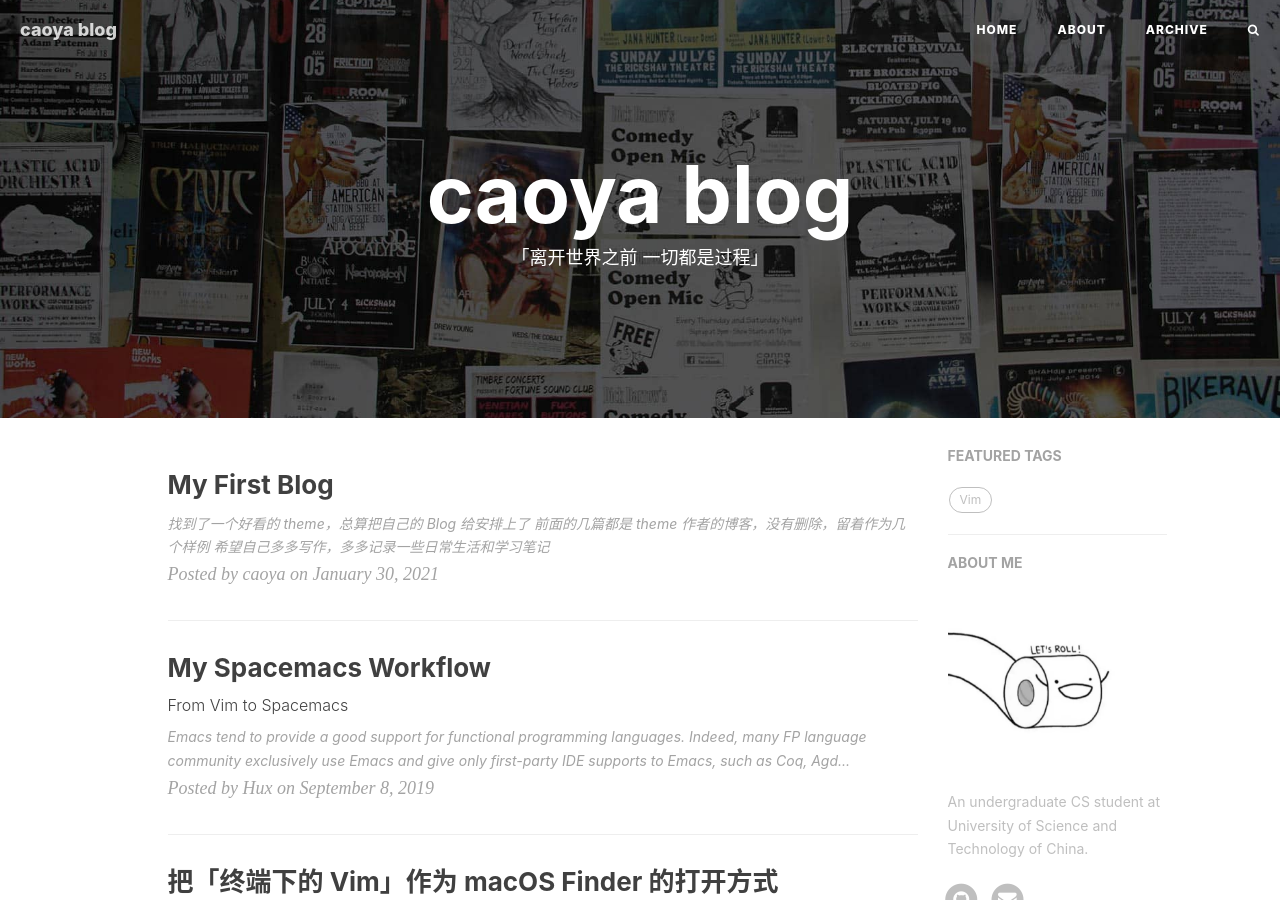
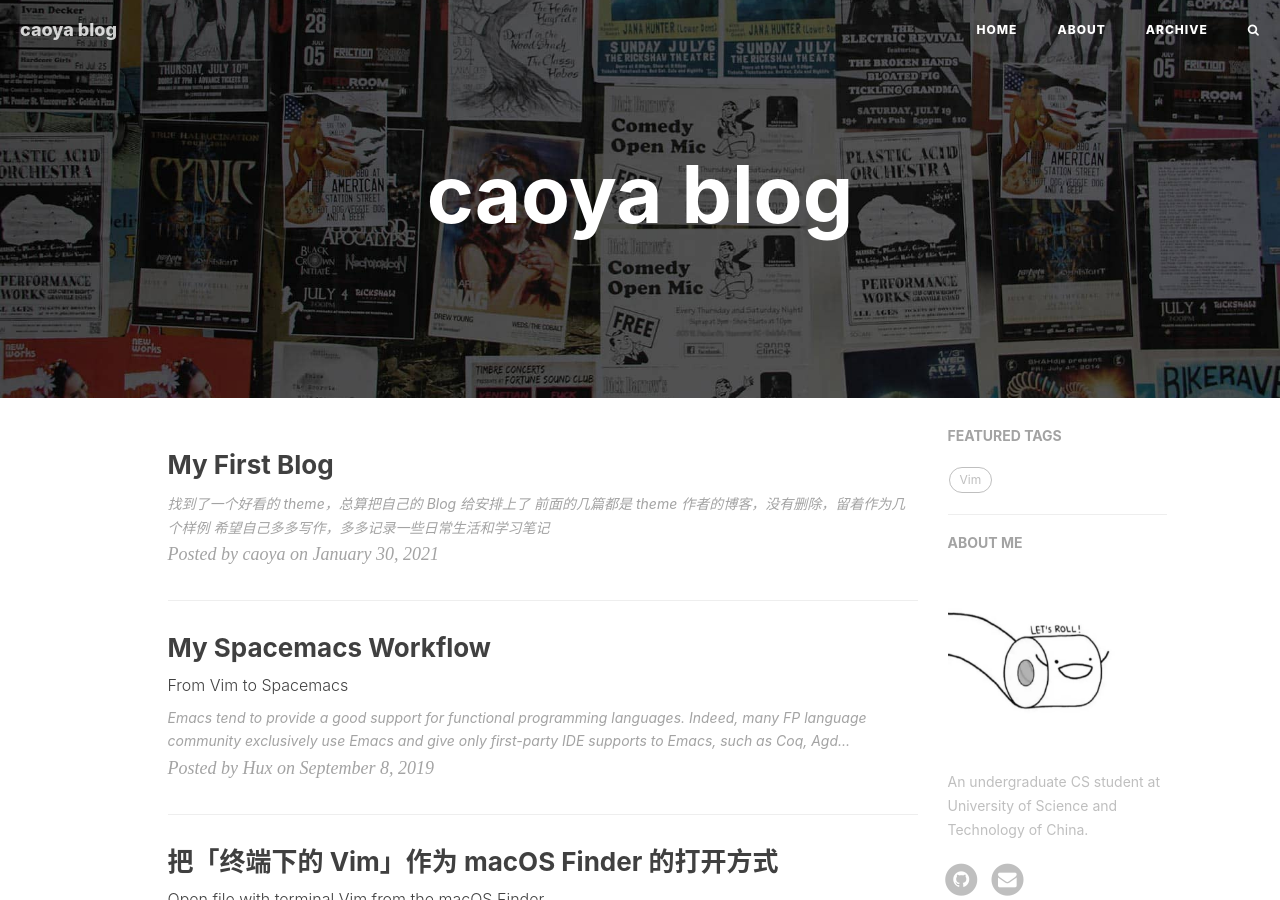
Before and after one commit to yuangcao/yuangcao.github.io, a Jekyll site: the page built from index.html, in a window 1280 px wide and 900 px high. Built offline with Jekyll 4.4.1, drawn with Linux system fonts in a browser that asks for light colours; nearby versions of some CDN libraries; the list of posts is cut into pages by our own code; comment, search, counter and statistics services are not loaded.

Commit message:
remove the description

```diff
--- a/about.html
+++ b/about.html
@@ -1,7 +1,6 @@
 ---
 layout: page
 title: "About"
-description: "《你是我的梦想》"
 header-img: "img/about-bg.jpg"
 multilingual: true
 ---
--- a/archive.html
+++ b/archive.html
@@ -1,7 +1,6 @@
 ---
 title: Archive
 layout: default
-description: "「我干了什么 究竟拿了时间换了什么」"
 header-img: "img/tag-bg.jpg"
 ---
 
--- a/index.html
+++ b/index.html
@@ -1,6 +1,5 @@
 ---
 layout: page
-description: "「离开世界之前 一切都是过程」"
 ---
 
 {% for post in paginator.posts %}
```
